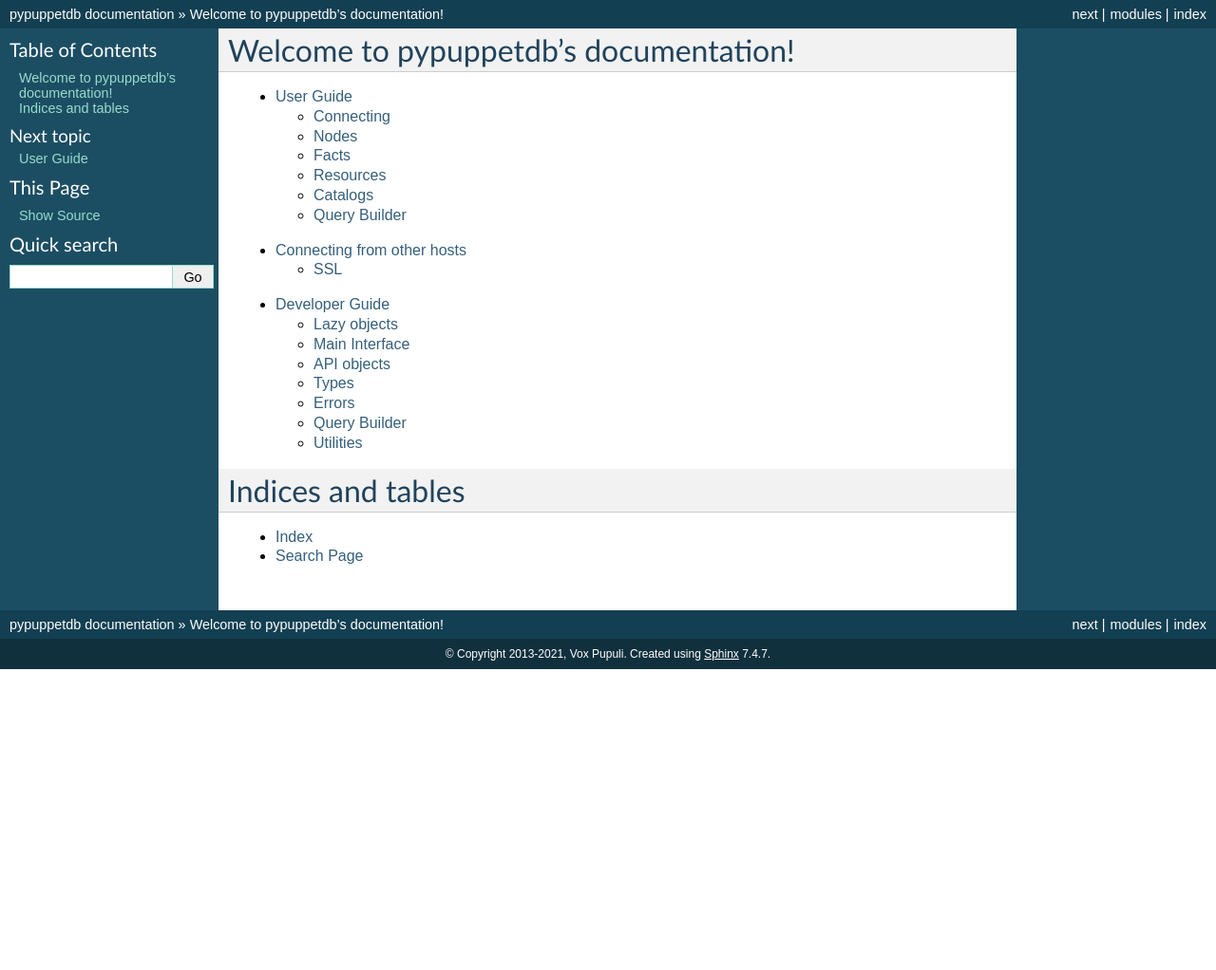
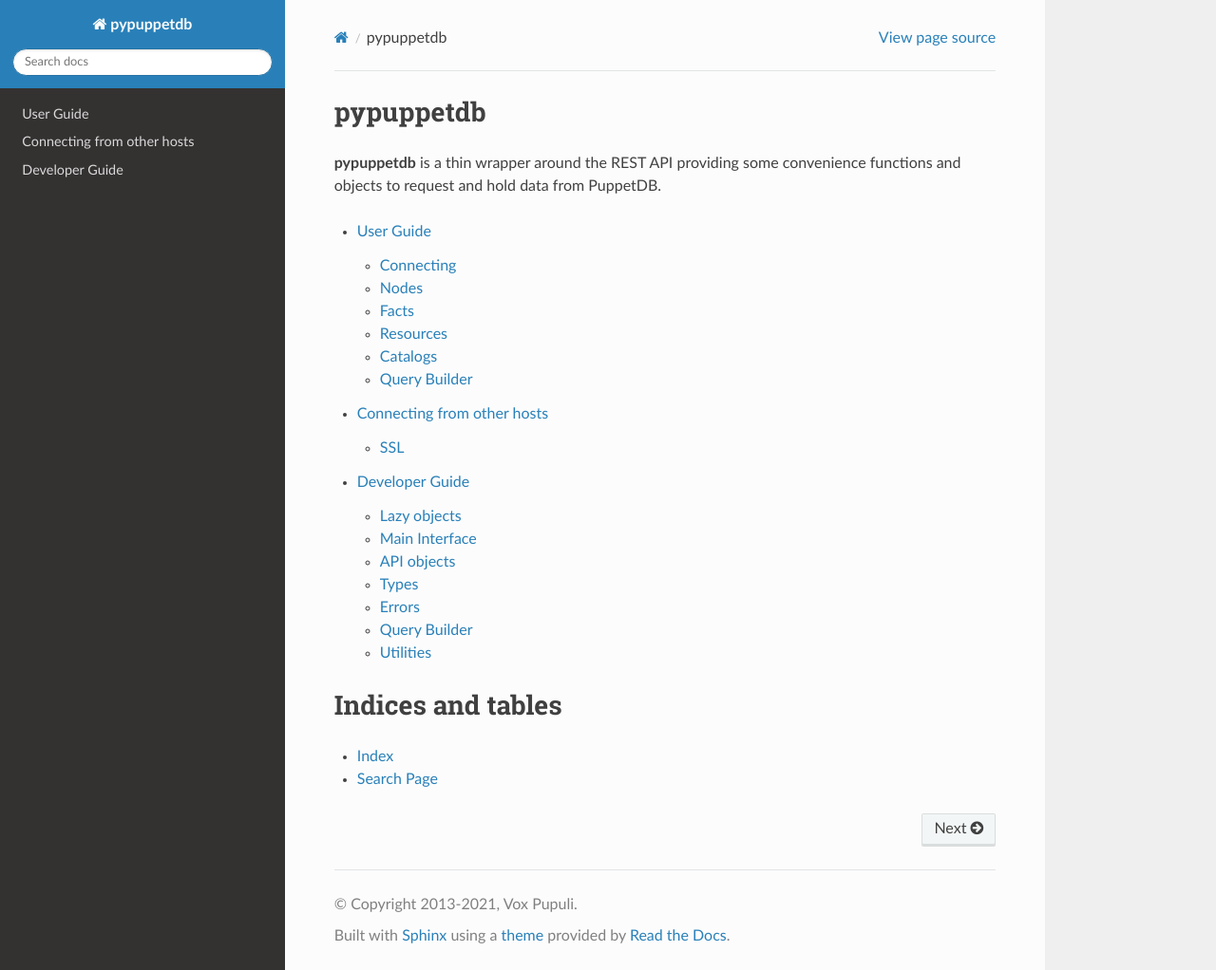
Before and after one commit to voxpupuli/pypuppetdb, a Sphinx documentation site: the page built from docs/index.rst, in a window 1280 px wide and 1022 px high. Shown: the whole window at 95% size. Built offline with Sphinx 7.4.7 and the Read the Docs theme 2.0.0, drawn with Linux system fonts in a browser that asks for light colours.

Commit message:
Switch to a modern docs theme

```diff
--- a/docs/conf.py
+++ b/docs/conf.py
@@ -5,12 +5,14 @@
 import sys
 import os
 
+import sphinx_rtd_theme
+
 pypuppetdb_root = os.path.dirname(os.path.abspath("."))
 sys.path.insert(0, pypuppetdb_root)
 
 # -- General configuration ----------------------------------------------------
 
-extensions = ["sphinx.ext.autodoc", "sphinx.ext.viewcode"]
+extensions = ["sphinx.ext.autodoc", "sphinx.ext.viewcode", "sphinx_rtd_theme"]
 
 templates_path = ["_templates"]
 
@@ -31,7 +33,7 @@
 
 # -- Options for HTML output --------------------------------------------------
 
-html_theme = "default"
+html_theme = "sphinx_rtd_theme"
 
 html_static_path = ["_static"]
 
@@ -44,7 +46,7 @@
         "index",
         "pypuppetdb.tex",
         u"pypuppetdb Documentation",
-        u"Daniele Sluijters",
+        u"Vox Pupuli",
         "manual",
     ),
 ]
--- a/docs/index.rst
+++ b/docs/index.rst
@@ -1,19 +1,17 @@
-Welcome to pypuppetdb's documentation!
-======================================
+.. pypuppetdb
+
+pypuppetdb
+==========
+
+**pypuppetdb** is a thin wrapper around the REST API providing some
+convenience functions and objects to request and hold data from
+PuppetDB.
 
 .. toctree::
    :maxdepth: 2
 
    user
-
-.. toctree::
-   :maxdepth: 2
-
    connecting
-
-.. toctree::
-   :maxdepth: 2
-
    developer
 
 Indices and tables
```
Also changed, not shown: CONTRIBUTING.md (+2 -2 lines).
